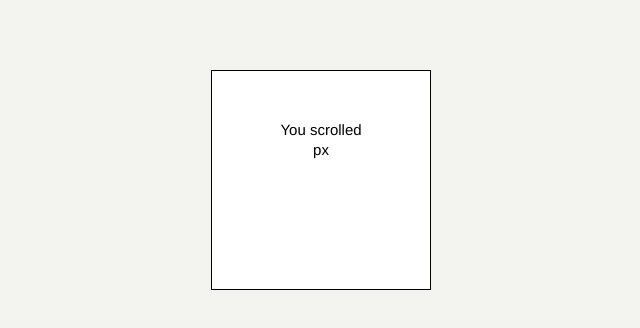
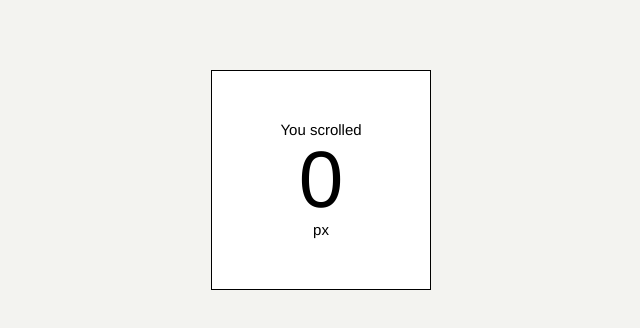
Before and after one commit to Stanko/window-scroll-manager, a website: page index.html in a window 1280 px wide. Shown: the part 220-548 px from the top of the page, without its empty margins (319-959 px from the left). Drawn offline with Linux system fonts and the light colour scheme.

Commit message:
Fixed demo

```diff
--- a/index.html
+++ b/index.html
@@ -117,7 +117,7 @@
     </div>
   </div>
 
-  <script src="../source/index.js"></script>
+  <script src="index.js"></script>
   <script>
     var sm = new ScrollManager();
 
```
